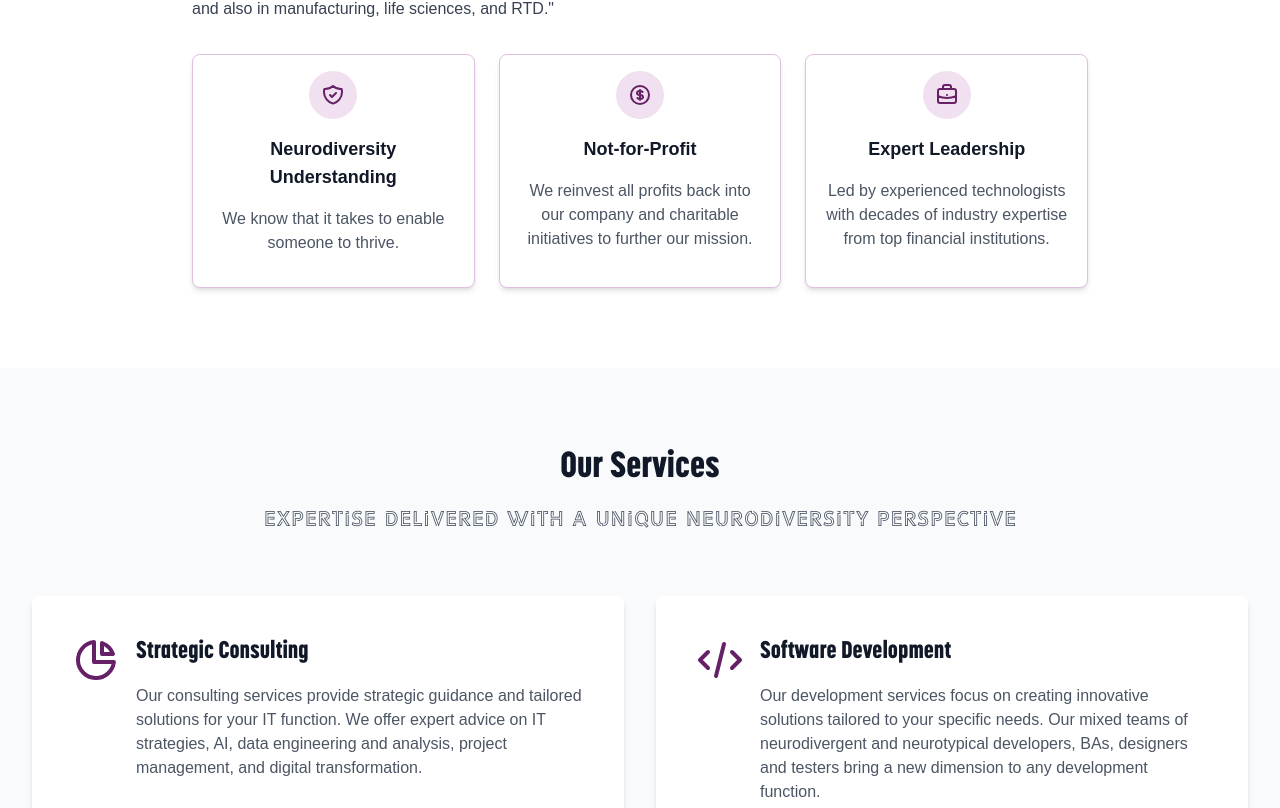
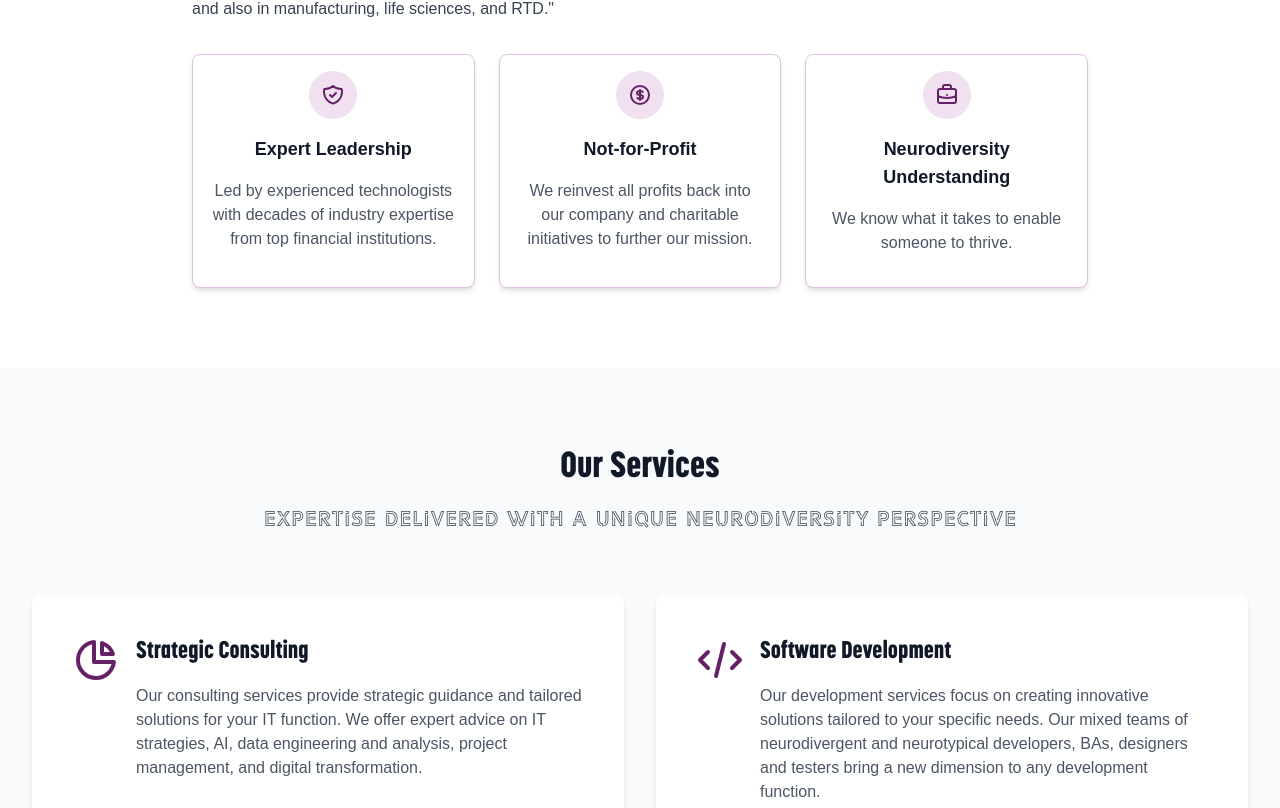
Before and after one commit to liam-jons/mcl-website, a Next.js app: page / in a window 1280 px wide. Shown: the part 1772-2580 px from the top of the page. Built offline with nearby package versions, Linux system fonts and the light colour scheme; a web font is replaced by a local one.

Commit message:
Update language for Neurodiversity page

```diff
--- a/src/components/sections/About.jsx
+++ b/src/components/sections/About.jsx
@@ -39,9 +39,9 @@ const About = () => {
                         <path strokeLinecap="round" strokeLinejoin="round" strokeWidth={2} d="M9 12l2 2 4-4m5.618-4.016A11.955 11.955 0 0112 2.944a11.955 11.955 0 01-8.618 3.04A12.02 12.02 0 003 9c0 5.591 3.824 10.29 9 11.622 5.176-1.332 9-6.03 9-11.622 0-1.042-.133-2.052-.382-3.016z" />
                       </svg>
                     </div>
-                    <h3 className="text-lg font-semibold text-gray-900 dark:text-white mb-2">Neurodiversity Understanding</h3>
+                    <h3 className="text-lg font-semibold text-gray-900 dark:text-white mb-2">Expert Leadership</h3>
                     <p className="text-gray-600 dark:text-gray-300">
-                      We know that it takes to enable someone to thrive.
+                    Led by experienced technologists with decades of industry expertise from top financial institutions.
                     </p>
                   </div>
                 </CardBody>
@@ -71,9 +71,9 @@ const About = () => {
                         <path strokeLinecap="round" strokeLinejoin="round" strokeWidth={2} d="M21 13.255A23.931 23.931 0 0112 15c-3.183 0-6.22-.62-9-1.745M16 6V4a2 2 0 00-2-2h-4a2 2 0 00-2 2v2m4 6h.01M5 20h14a2 2 0 002-2V8a2 2 0 00-2-2H5a2 2 0 00-2 2v10a2 2 0 002 2z" />
                       </svg>
                     </div>
-                    <h3 className="text-lg font-semibold text-gray-900 dark:text-white mb-2">Expert Leadership</h3>
+                    <h3 className="text-lg font-semibold text-gray-900 dark:text-white mb-2">Neurodiversity Understanding</h3>
                     <p className="text-gray-600 dark:text-gray-300">
-                      Led by experienced technologists with decades of industry expertise from top financial institutions.
+                    We know what it takes to enable someone to thrive.
                     </p>
                   </div>
                 </CardBody>
--- a/src/components/sections/Neurodiversity.jsx
+++ b/src/components/sections/Neurodiversity.jsx
@@ -139,16 +139,16 @@ const Neurodiversity = () => {
           <div className="mt-20 bg-gray-50 dark:bg-gray-800 rounded-lg overflow-hidden shadow-sm">
             <div className="grid grid-cols-1 md:grid-cols-3 divide-y md:divide-y-0 md:divide-x divide-gray-200 dark:divide-gray-700">
               <div className="p-8 text-center">
-                <div className="text-4xl font-headline text-primary-600 dark:text-primary-400 mb-2">50%+</div>
-                <p className="text-gray-600 dark:text-gray-300">Neurodivergent staff</p>
+                <div className="text-4xl font-headline text-primary-600 dark:text-primary-400 mb-2">100%</div>
+                <p className="text-gray-600 dark:text-gray-300">Not-for-profit organisation</p>
               </div>
               <div className="p-8 text-center">
                 <div className="text-4xl font-headline text-primary-600 dark:text-primary-400 mb-2">3</div>
-                <p className="text-gray-600 dark:text-gray-300">Centres for Excellence</p>
+                <p className="text-gray-600 dark:text-gray-300">Centres for Excellence (MCL, Propel, The Mason Foundation)</p>
               </div>
               <div className="p-8 text-center">
-                <div className="text-4xl font-headline text-primary-600 dark:text-primary-400 mb-2">100%</div>
-                <p className="text-gray-600 dark:text-gray-300">Not-for-profit organisation</p>
+                <div className="text-4xl font-headline text-primary-600 dark:text-primary-400 mb-2">50%+</div>
+                <p className="text-gray-600 dark:text-gray-300">Neurodivergent staff</p>
               </div>
             </div>
           </div>
```
